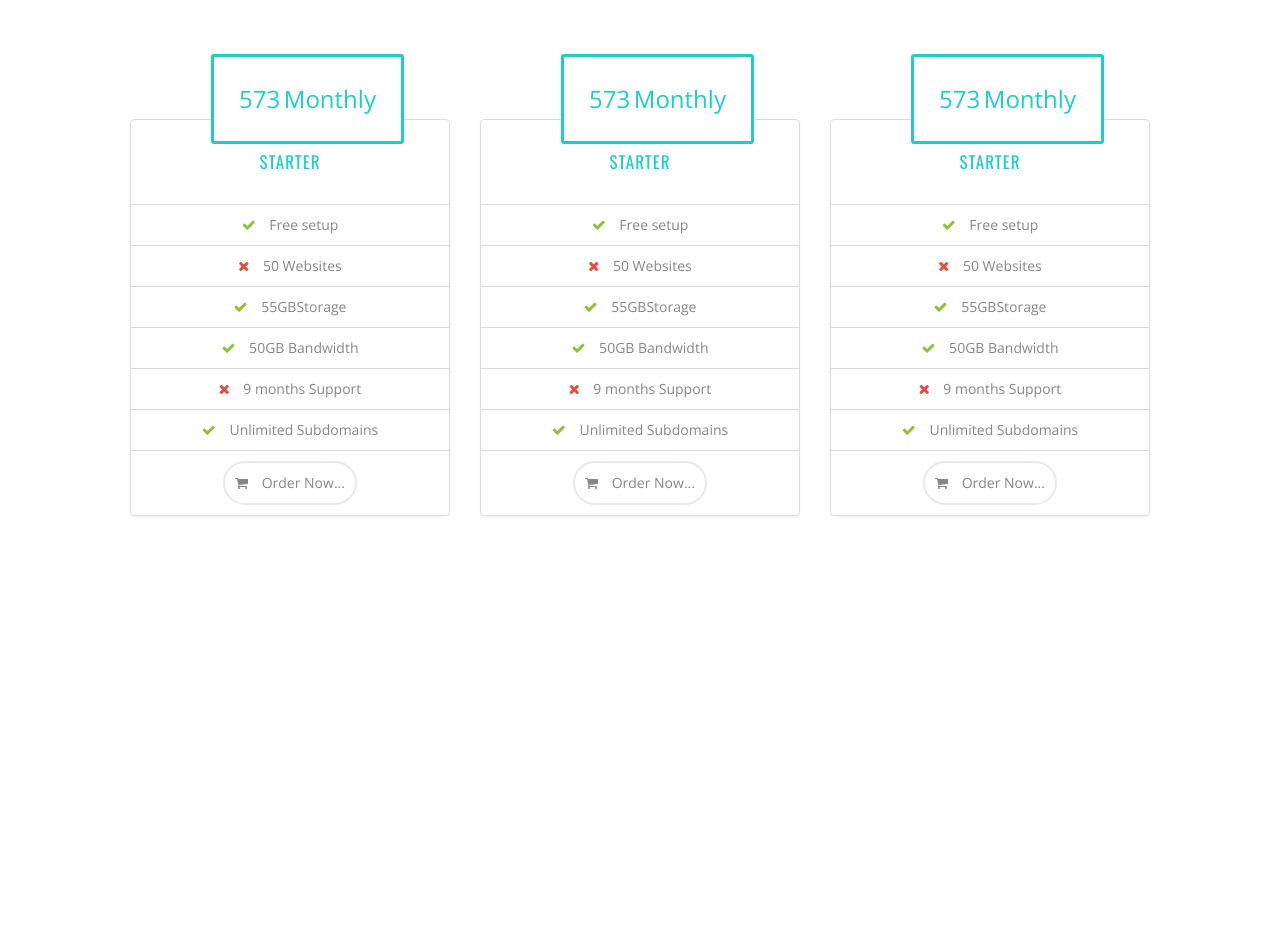
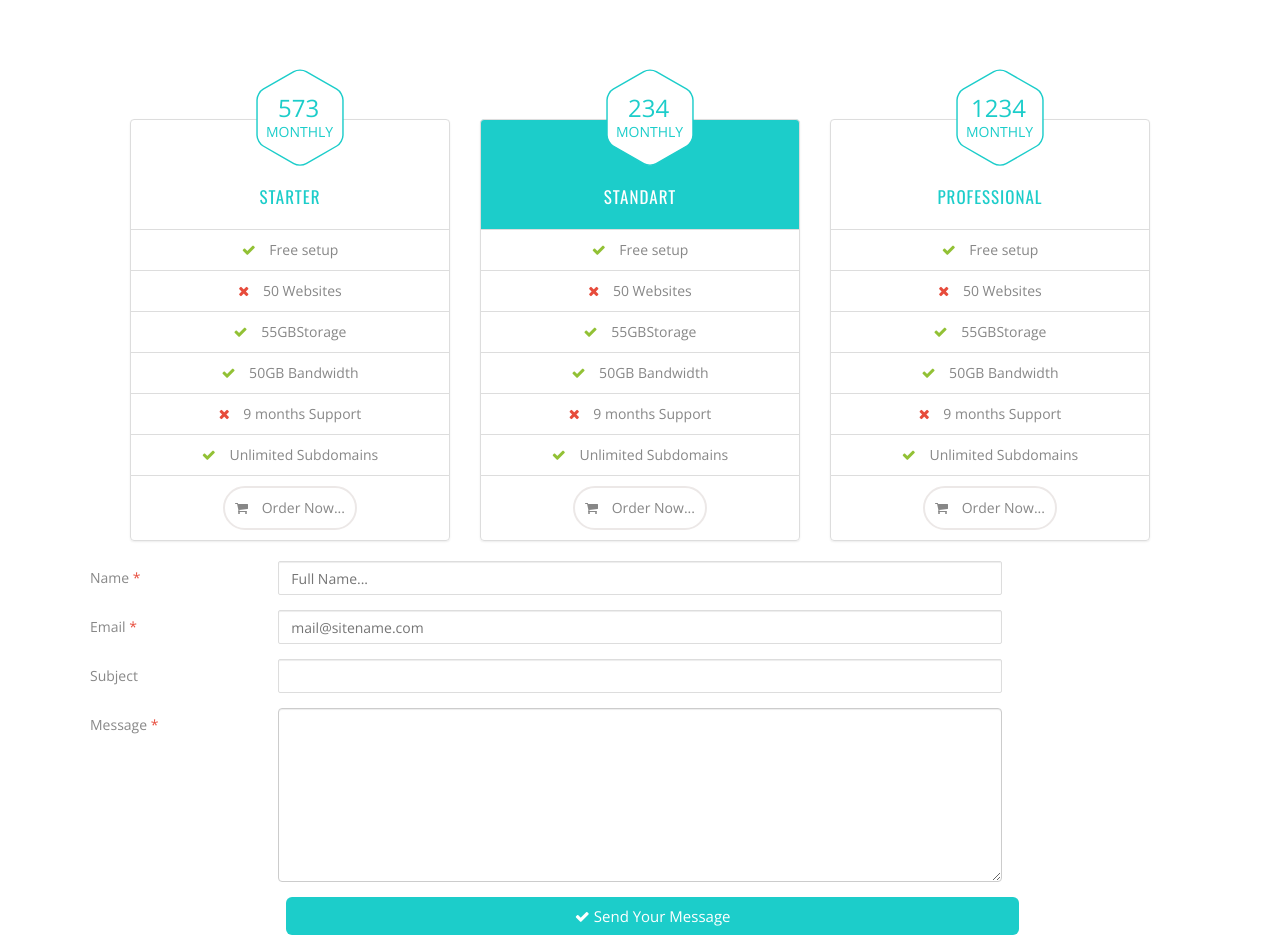
Before and after one commit to ingavaranaviciute/finalinis, a plain HTML site: page index.html in a window 1280 px wide. Shown: the part 2640-3575 px from the top of the page. Before the commit the page ends 3176 px from the top, so only its background shows below. Drawn offline with nearby package versions, Linux system fonts and the light colour scheme.

Commit message:
nepabaigta forma

```diff
--- a/index.html
+++ b/index.html
@@ -329,8 +329,10 @@
 
         <div class="priceList col-md-4 col-lg-4">
             <div class="plan_price_in">
-                    <span class="price">573</span>
-                    <span class="plan_per">Monthly</span>
+                <img src="hexagon.svg">
+                <span class="priceM">573</span>
+                <span class="monthly">Monthly</span>
+
             </div>
             <ul class="list-group">
                 <li class="title list-group-item">STARTER</li>
@@ -369,11 +371,12 @@
 
         <div class="priceList col-md-4 col-lg-4">
             <div class="plan_price_in">
-                <span class="price">573</span>
-                <span class="plan_per">Monthly</span>
+                <img src="hexagon.svg">
+                <span class="priceM">234</span>
+                <span class="monthly">Monthly</span>
             </div>
             <ul class="list-group">
-                <li class="title list-group-item">STARTER</li>
+                <li class="title different list-group-item">STANDART</li>
                 <li class="list-group-item">
                     <i class="check fa fa-check" aria-hidden="true"></i>
                     Free setup
@@ -409,11 +412,12 @@
 
         <div class="priceList col-md-4 col-lg-4">
             <div class="plan_price_in">
-                <span class="price">573</span>
-                <span class="plan_per">Monthly</span>
+                <img src="hexagon.svg">
+                <span class="price">1234</span>
+                <span class="monthly">Monthly</span>
             </div>
             <ul class="list-group">
-                <li class="title list-group-item">STARTER</li>
+                <li class="title list-group-item">PROFESSIONAL</li>
                 <li class="list-group-item">
                     <i class="check fa fa-check" aria-hidden="true"></i>
                     Free setup
@@ -446,14 +450,88 @@
                 </li>
             </ul>
         </div>
+    </div>
+</div>
+<!--PRICES ENDS-->
+<!--FORM-->
+
+<!--<div id="contact">-->
+<!--<div>-->
+<!--<h2>-->
+<!--CONTACT US-->
+<!--</h2>-->
+<!--</div>-->
+<!---->
+<!--<h2>-->
+<!--<i class="fa fa-envelope" aria-hidden="true"></i>-->
+<!--Get On Touch-->
+<!--</h2>-->
+<!--<form>-->
+<!--<div>-->
+<!--<label>-->
+<!--<span></span>-->
+<!--<span></span>-->
+<!--</label>-->
+<!--<input></input>-->
+<!--</div>-->
+<!--</form>-->
+
+<div id="contact">
+
+    <form class="form-horizontal">
+        <div class="form-group">
+            <label for="name" class="col-sm-2 control-label">
+                Name
+                <span>*</span>
+            </label>
+            <div class="col-sm-8">
+                <input type="text" class="form-control" id="name" placeholder="Full Name..." required>
+            </div>
+        </div>
+
+        <div class="form-group">
+            <label for="inputEmail3" class="col-sm-2 control-label">
+                Email
+                <span>*</span>
+            </label>
+            <div class="col-sm-8">
+                <input type="email" class="form-control" id="inputEmail3" placeholder="mail@sitename.com" required>
+            </div>
+        </div>
+
+        <div class="form-group">
+            <label for="subject" class="col-sm-2 control-label">Subject</label>
+            <div class="col-sm-8">
+                <input type="text" class="form-control" id="subject">
+            </div>
+        </div>
+        <div class="form-group">
+            <label for="message" class="col-sm-2 control-label">
+                Message
+                <span>*</span>
+            </label>
+            <div class="col-sm-8">
+                <textarea class="form-control" id="message" required rows="8"></textarea>
+            </div>
+        </div>
+        <button type="button" class="formBtn btn btn-lg col-sm-8">
+
+        <!--<button type="submit" class="btn btn-primary btn-sm btn-block">Block level button-->
+        <!--<button type="submit" class="send_button full_button" name="contact-us-submit" id="contact-us-submit"-->
+                <!--value="submit">-->
+            <i class="fa fa-check" aria-hidden="true"></i>
+            <span>Send Your Message</span>
+        </button>
+
+    </form>
 
 
 
 </div>
-</div>
 
 
 <!-- Latest compiled and minified JavaScript -->
+
 <script src="https://maxcdn.bootstrapcdn.com/bootstrap/3.3.7/js/bootstrap.min.js"
         integrity="sha384-Tc5IQib027qvyjSMfHjOMaLkfuWVxZxUPnCJA7l2mCWNIpG9mGCD8wGNIcPD7Txa"
         crossorigin="anonymous"></script>
--- a/style.scss
+++ b/style.scss
@@ -649,25 +649,30 @@ $placeholderColor: #757575;
   }
 }
 
-#services{
+#services {
   padding: 90px 0 90px 0;
   margin: 0 80px 0 80px;;
-  h2{
+  h2 {
     text-align: center;
     text-transform: uppercase;
     margin-bottom: 60px;
   }
-  .picture{
+  .picture {
     background-image: url("img/test_images/looking1.jpg");
     height: 540px;
     background-repeat: no-repeat;
   }
 
-.serviceBox{
+  .serviceBox {
     padding: 10px 10px 10px 115px;
     margin-bottom: 60px;
     position: relative;
-  i{
+    &:hover {
+      h3 {
+        color: #1ccdca;
+      }
+    }
+    i {
       font-size: 50px;
       color: white;
       background-color: #1ccdca;
@@ -681,21 +686,23 @@ $placeholderColor: #757575;
       top: 0;
       left: 0;
     }
-  h3{
+    h3 {
       margin: 0 0 12px;
       text-transform: uppercase;
       font-size: 17px;
       color: #324545;
+      transition: color 0.5s ease-in-out;
     }
-  span{
+    span {
       font-size: 14px;
       color: #666666;
+
     }
   }
 }
+
 //SERVICES
 //prices
-
 
 #prices {
   padding: 0 130px 0 130px;
@@ -716,39 +723,46 @@ $placeholderColor: #757575;
   }
 }
 
+.priceList {
+  .plan_price_in {
+    position: absolute;
+    z-index: 1;
+    top: -51px;
+    left: 135px;
+    cursor: pointer;
 
-.priceList{
-  .plan_price_in{
+    span {
+      color: #1ccdca;
+      font-size: 24px;
       display: inline-block;
       position: absolute;
-    left: 96px;
-    border: 3px solid #1ccdca;
-    padding: 25px;
-    top: -65px;
-    z-index: 1;
-    background-color: white;
-    border-radius: 3px;
-
-    span{
-      color: #1ccdca;
-      font-size: 24px;
-
+      top: 23px;
+      left: 21px;
+      text-align: center;
+      &.monthly {
+        font-size: 14px;
+        top: 54px;
+        left: 16px;
+        text-transform: uppercase;
       }
-
+      &.priceM {
+        left: 28px;
       }
-  .title{
-    padding: 30px;
+    }
+  }
+  .title {
+    padding: 65px 0 20px 0;
     color: #1ccdca;
     font-family: "Oswald", "Open Sans", sans-serif;
     font-size: 17px;
     font-weight: 400;
     letter-spacing: 1px;
     position: relative;
+    transition: all 0.7s linear;
   }
-  li{
+  li {
     text-align: center;
     color: #878787;
-
 
     i {
       margin-right: 10px;
@@ -761,16 +775,58 @@ $placeholderColor: #757575;
         margin-right: 10px;
       }
     }
-    .priceBtn{
+    .priceBtn {
       border-radius: 30px;
       background-color: white;
       border: 2px solid #ECE8E7;
       padding: 10px;
-      &:hover{
+      &:hover {
         background: #576162;
         border-color: #576162;
         color: white;
       }
     }
   }
+  &:hover {
+    .title{
+      background-color: #1ccdca;
+      color: white;
+
     }
+  }
+  .different{
+    background-color: #1ccdca;
+    color: white;
+  }
+}
+//PRICES ENDS
+
+//FORM
+
+#contact{
+  overflow: hidden;
+  padding: 0 90px 0 90px;
+  form{
+    label{
+      color: #888;
+      font-weight: normal;
+      text-align: left;
+      span{
+        color: #e74c3c;
+      }
+
+    }
+    input{
+      border-radius: 2px;
+      border: 1px solid #ddd;
+    }
+
+  }
+}
+.formBtn{
+  margin-left: 196px;
+  background-color: #1ccdca;
+  color: white;
+  font-size: 15px;
+  padding: 8px 16px 8px 16px;
+}
```
Also changed, not shown: hexagon.svg (added), style.css, 1 other file. Lines whose indentation alone changed are shown as unchanged.
